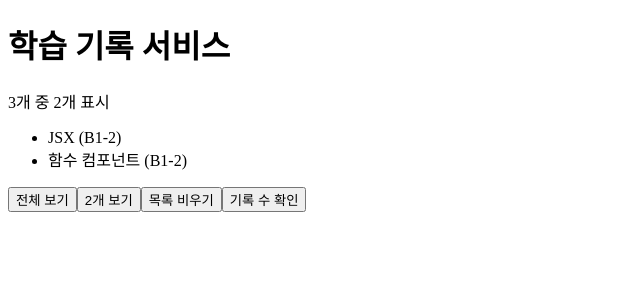
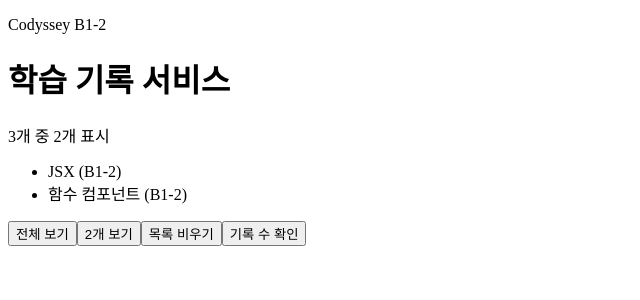
Before and after one commit to GimZiHo/codyssey_B1-2, a React (Vite) app: page / in a window 1280 px wide. Shown: the top 300 px of the page, without its empty margins (0-640 px from the left). Built offline with nearby package versions, Linux system fonts and the light colour scheme.

Commit message:
feat: children 공통 레이아웃과 헤더 구성

```diff
--- /dev/null
+++ b/src/components/Layout.jsx
@@ -0,0 +1,12 @@
+import SiteHeader from './SiteHeader.jsx';
+
+// children: 여는 태그와 닫는 태그 사이에 넣은 JSX를 받는 prop.
+// 레이아웃은 어떤 페이지인지 모른 채 틀(헤더·main)만 정하고, 내용은 부모가 채운다.
+export default function Layout({ children }) {
+  return (
+    <div>
+      <SiteHeader />
+      <main>{children}</main>
+    </div>
+  );
+}
--- /dev/null
+++ b/src/components/SiteHeader.jsx
@@ -0,0 +1,8 @@
+// 공통 헤더: 모든 페이지 위에 같은 서비스 이름을 둔다. 페이지 제목 h1은 페이지가 맡으므로 여기서는 쓰지 않는다.
+export default function SiteHeader() {
+  return (
+    <header>
+      <p>Codyssey B1-2</p>
+    </header>
+  );
+}
--- a/src/main.jsx
+++ b/src/main.jsx
@@ -1,7 +1,12 @@
 import { createRoot } from 'react-dom/client';
+import Layout from './components/Layout.jsx';
 import HomePage from './pages/HomePage.jsx';
 
 // React 루트: #root 안쪽 DOM을 React가 관리한다.
 const root = createRoot(document.getElementById('root'));
-// <HomePage />: React가 HomePage 함수를 호출해 반환한 요소를 그린다.
-root.render(<HomePage />);
+// <HomePage />를 Layout 태그 사이에 넣으면 Layout이 children prop으로 받아 main 안에 그린다.
+root.render(
+  <Layout>
+    <HomePage />
+  </Layout>,
+);
```
Also changed, not shown: 3 other files (tests, documents, lock files or other folders).
